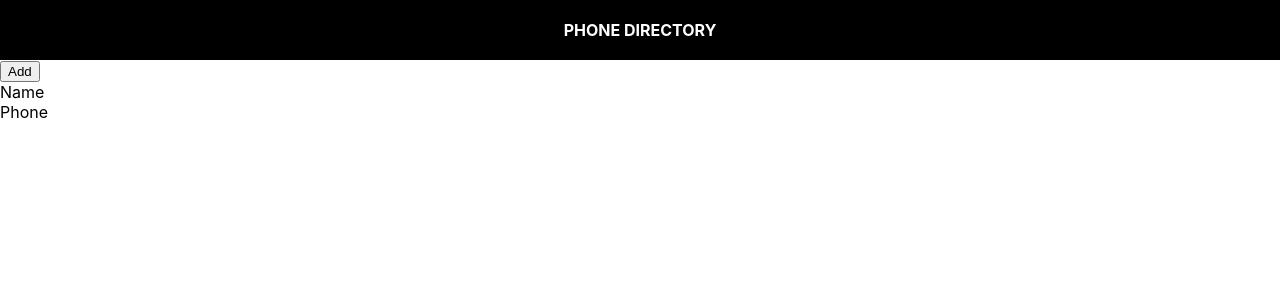
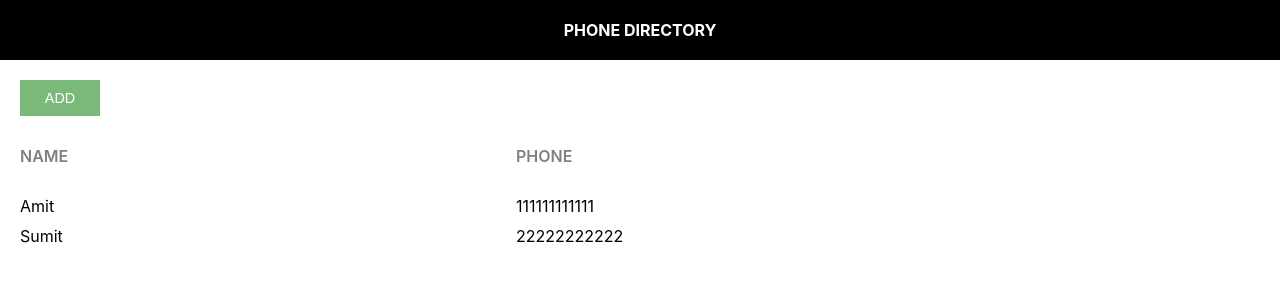
Before and after one commit to Mrdograg/Phone-directory, a React (Create React App) app: page / in a window 1280 px wide. Shown: the top 300 px of the page. Built offline with nearby package versions, Linux system fonts and the light colour scheme.

Commit message:
Rendered Subscribers Dynamically

```diff
--- /dev/null
+++ b/src/App.css
@@ -0,0 +1,44 @@
+.component-body-container {
+    padding: 20px;
+}
+
+.custom-btn {
+    padding: 10px;
+    border: none;
+    margin-right: 10px;
+    text-transform: uppercase;
+    width: 80px;
+    font-size: 0.9rem;
+    cursor: pointer;
+    outline: none;
+}
+
+.add-btn {
+    background: #7ab97a;
+    color: #fff;
+}
+
+.grid-container {
+    display: grid;
+    grid-template-columns: 40% 30% auto;
+    margin-bottom: 10px;
+}
+
+.heading-container {
+    margin: 30px 0 30px 0;
+    width: 100%;
+}
+
+.grid-item {
+    background-color: rgba(255, 255, 255, 0.8);
+    font-size: 1.15rem;
+    word-wrap: break-word;
+    padding-right: 10px;
+}
+
+.name-heading, .phone-heading {
+    font-size: 1rem;
+    font-weight: 600;
+    color: #808080;
+    text-transform: uppercase;
+}
--- a/src/App.js
+++ b/src/App.js
@@ -1,17 +1,40 @@
 import Header from "./Header";
+import './App.css';
 
 
 function App() {
+  let subscribers  =[{
+    id:1,
+    name: "Amit",
+    phone: "111111111111"},
+    { id:2,
+      name: "Sumit",
+    phone: "22222222222"
+
+    }]
   return (
     <div>
-      <Header/>
-       <button>Add</button>
-       <div>
-       <span>Name </span><br/>
-       <span>Phone</span>
-       </div>
+      <Header />
+        <div className="component-body-container">
+          <button className="custom-btn add-btn">Add</button>
 
-    </div>
+          <div className="grid-container heading-container">
+            <span className="grid-item name-heading">Name</span>
+            <span className="grid-item phone-heading">Phone</span>
+          </div>
+
+         {
+          subscribers.map(sub=>{
+            return <div key={sub.id} className="grid-container">
+              <span className="grid-items">{sub.name}</span>
+              <span className="grid-items">{sub.phone}</span>
+              </div>
+
+          })
+         }
+
+        </div>
+      </div>
   );
 }
 
```
